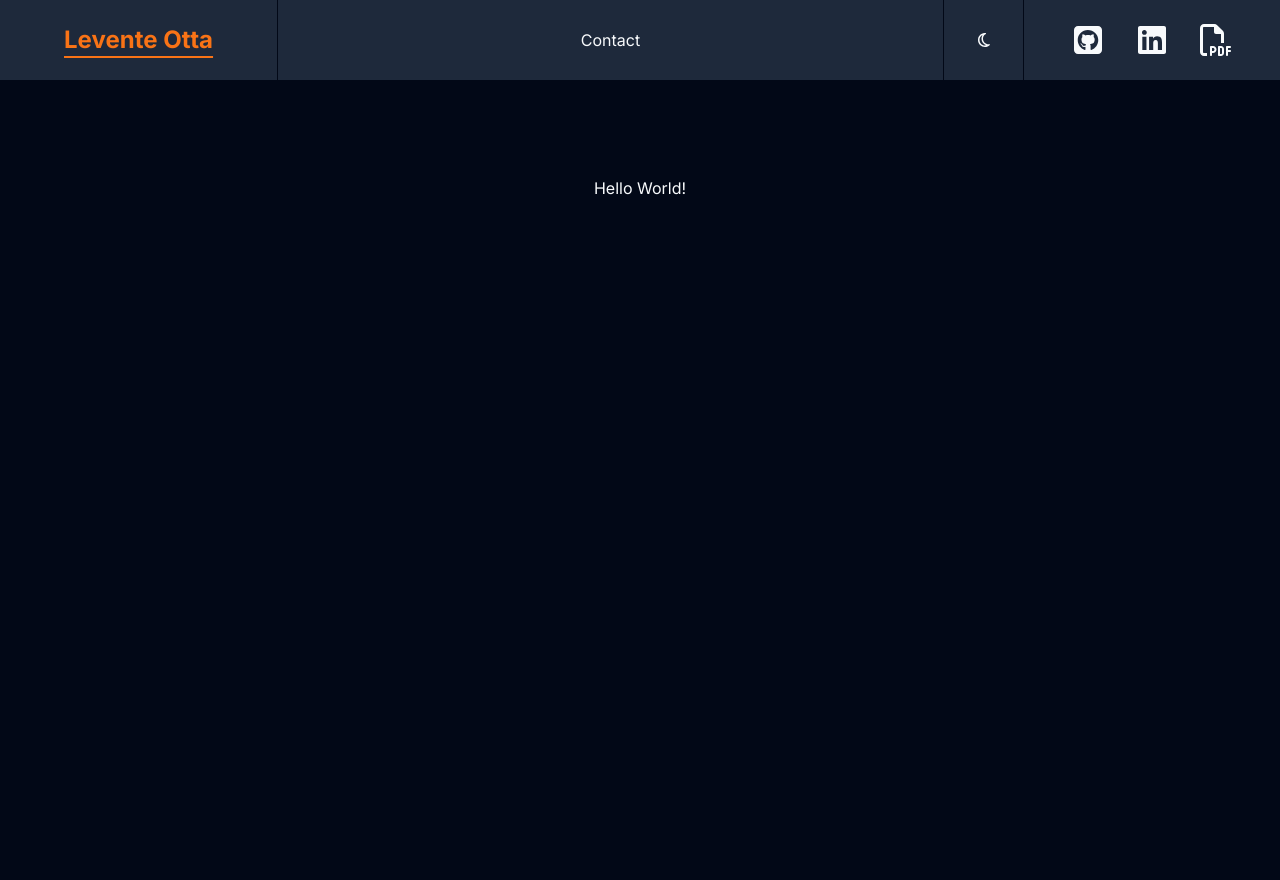
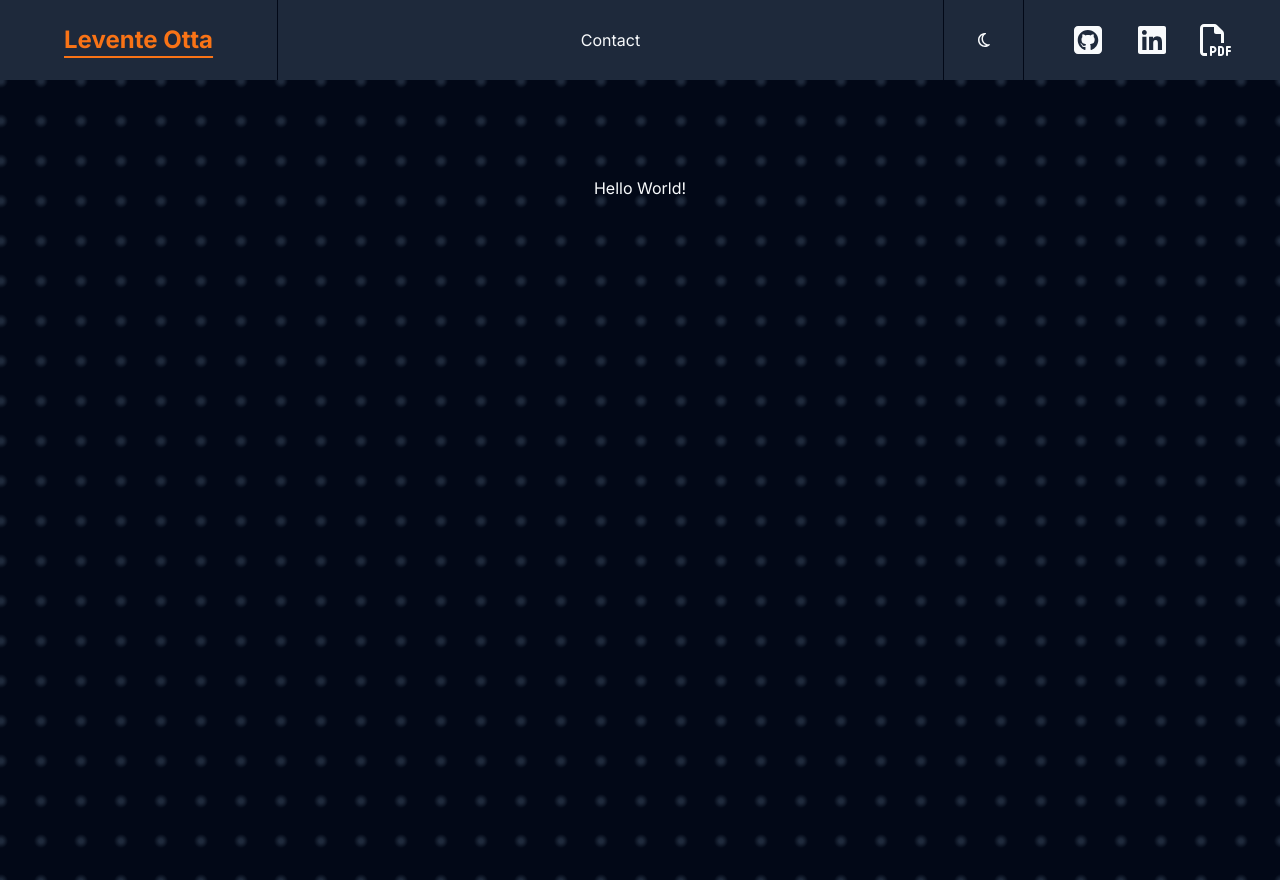
Before and after one commit to Otisz/leventeotta.com, a Next.js app: page / in a window 1280 px wide. Built offline with nearby package versions, Linux system fonts and the light colour scheme.

Commit message:
Add dots to background

```diff
--- a/src/app/layout.tsx
+++ b/src/app/layout.tsx
@@ -1,10 +1,12 @@
 import "./globals.css";
+import tailwindConfig from "@/../tailwind.config";
 import Navbar from "@/components/Navbar";
 import Providers from "@/components/providers";
 import { cn } from "@/lib/utils";
 import type { Metadata } from "next";
 import { Inter as FontSans } from "next/font/google";
 import { ReactNode } from "react";
+import resolveConfig from "tailwindcss/resolveConfig";
 
 const fontSans = FontSans({
   subsets: ["latin"],
@@ -24,9 +26,18 @@ type Props = Readonly<{
 }>;
 
 export default function RootLayout({ children }: Props) {
+  const fullConfig = resolveConfig(tailwindConfig);
+
+  console.log(fullConfig.theme.colors.accent);
+
   return (
     <html lang="en" suppressHydrationWarning>
-      <body className={cn("min-h-screen bg-background font-sans antialiased", fontSans.variable)}>
+      <body
+        className={cn(
+          "min-h-screen bg-background bg-[radial-gradient(theme(colors.accent.DEFAULT)_2px,_transparent_25%)] bg-[length:40px_40px] bg-[position:-19px_-19px] font-sans antialiased",
+          fontSans.variable,
+        )}
+      >
         <Providers>
           <Navbar />
           {children}
```
